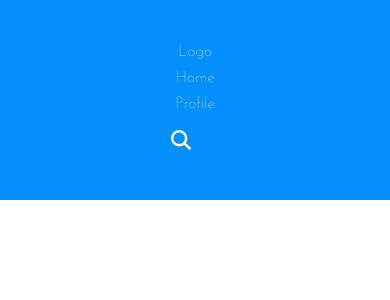
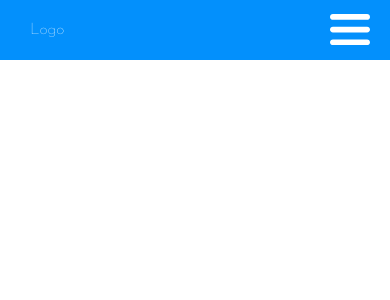
Before and after one commit to IvanKalinic/travel-advisor, a React (Create React App) app: page / in a window 390 px wide. Shown: the top 300 px of the page. Built offline with nearby package versions, Linux system fonts and the light colour scheme.

Commit message:
Created responsive navbar with search and linked to routes

```diff
--- a/package.json
+++ b/package.json
@@ -12,6 +12,7 @@
     "node-sass": "^6.0.1",
     "react": "^17.0.2",
     "react-dom": "^17.0.2",
+    "react-router-dom": "^5.2.0",
     "react-scripts": "4.0.3",
     "web-vitals": "^1.1.2"
   },
--- a/src/App.js
+++ b/src/App.js
@@ -1,21 +1,10 @@
 import "./App.scss";
-
-import Navbar from "./components/Navbar";
-import List from "./components/List";
-import Map from "./components/Map";
+import Routes from "./routes";
 
 const App = () => {
   return (
     <>
-      <Navbar />
-      <div className="flex-container">
-        <div>
-          <List />
-        </div>
-        <div className="map">
-          <Map />
-        </div>
-      </div>
+      <Routes />
     </>
   );
 };
--- a/src/assets/icons/index.js
+++ b/src/assets/icons/index.js
@@ -15,3 +15,39 @@ export const SearchIcon = (props) => {
     </svg>
   );
 };
+
+export const Bars = (props) => {
+  return (
+    <svg
+      fill="#ffffff"
+      xmlns="http://www.w3.org/2000/svg"
+      x="0px"
+      y="0px"
+      viewBox="0 0 122.88 95.95"
+      xmlSpace="preserve"
+      {...props}
+    >
+      <path
+        d="M8.94 0h105c4.92 0 8.94 4.02 8.94 8.94s-4.02 8.94-8.94 8.94h-105C4.02 17.88 0 13.86 0 8.94S4.02 0 8.94 0zm0 78.07h105c4.92 0 8.94 4.02 8.94 8.94s-4.02 8.94-8.94 8.94h-105C4.02 95.95 0 91.93 0 87.01s4.02-8.94 8.94-8.94zm0-39.04h105c4.92 0 8.94 4.02 8.94 8.94s-4.02 8.94-8.94 8.94h-105C4.02 56.91 0 52.89 0 47.97c0-4.91 4.02-8.94 8.94-8.94z"
+        fillRule="evenodd"
+        clipRule="evenodd"
+      />
+    </svg>
+  );
+};
+
+export const CloseIcon = (props) => {
+  return (
+    <svg
+      fill="white"
+      xmlns="http://www.w3.org/2000/svg"
+      width="30px"
+      height="30px"
+      viewBox="0 0 348.333 348.334"
+      xmlSpace="preserve"
+      {...props}
+    >
+      <path d="M336.559 68.611L231.016 174.165l105.543 105.549c15.699 15.705 15.699 41.145 0 56.85-7.844 7.844-18.128 11.769-28.407 11.769-10.296 0-20.581-3.919-28.419-11.769L174.167 231.003 68.609 336.563c-7.843 7.844-18.128 11.769-28.416 11.769-10.285 0-20.563-3.919-28.413-11.769-15.699-15.698-15.699-41.139 0-56.85l105.54-105.549L11.774 68.611c-15.699-15.699-15.699-41.145 0-56.844 15.696-15.687 41.127-15.687 56.829 0l105.563 105.554L279.721 11.767c15.705-15.687 41.139-15.687 56.832 0 15.705 15.699 15.705 41.145.006 56.844z" />
+    </svg>
+  );
+};
--- /dev/null
+++ b/src/components/Error/index.js
@@ -0,0 +1,7 @@
+import React from "react";
+
+const Error = () => {
+  return <div></div>;
+};
+
+export default Error;
--- a/src/components/Navbar/index.js
+++ b/src/components/Navbar/index.js
@@ -1,18 +1,76 @@
-import React, { useState } from "react";
+import React, { useRef, useState, useEffect, useCallback } from "react";
 import "./index.scss";
 import { Autocomplete } from "@react-google-maps/api";
-import { SearchIcon } from "../../assets/icons/index";
+import { Bars, CloseIcon, SearchIcon } from "../../assets/icons/index";
+import { navs } from "../../const";
+import { Link } from "react-router-dom";
 
 const Navbar = () => {
-  const [click, setClick] = useState(false);
+  const [isOpen, setIsOpen] = useState(false);
+  const [currentTab, setCurrentTab] = useState("Home");
+  const ref = useRef();
+
+  const toggle = useCallback(() => {
+    setIsOpen(!isOpen);
+  }, [isOpen]);
+
+  useEffect(() => {
+    const handleResize = () => {
+      if (window.innerWidth > 730) {
+        setIsOpen(false);
+      }
+    };
+    window.addEventListener("resize", handleResize);
+    return () => {
+      window.removeEventListener("resize", handleResize);
+    };
+  });
+
+  useEffect(() => {
+    const onBodyClicked = (event) => {
+      if (ref.current && ref.current.contains(event.target)) {
+        return;
+      }
+      if (isOpen && event.target.tagName.toUpperCase() == "INPUT") {
+        return;
+      } else {
+        toggle();
+      }
+      if (!isOpen) {
+        return;
+      }
+    };
+
+    document.body.addEventListener("click", onBodyClicked, { capture: true });
+
+    return () => {
+      document.body.removeEventListener("click", onBodyClicked);
+    };
+  }, [isOpen, toggle]);
 
   return (
-    <div className="navbar-container">
-      <div className="logo">Logo</div>
-      <div class="menu-container">
+    <div className={!isOpen ? "navbar-container" : "navbar-container ham"}>
+      <div>
+        <Link className="logo" to="/">
+          Logo
+        </Link>
+      </div>
+      <div className={!isOpen ? "menu-container" : "hamburger"}>
         <ul>
-          <li>Home</li>
-          <li>Profile</li>
+          {navs.map((nav, index) => {
+            return (
+              <li>
+                <Link
+                  to={nav.path}
+                  className={nav.name === currentTab ? "tabs active" : "tabs"}
+                  key={index}
+                  onClick={() => setCurrentTab(nav.name)}
+                >
+                  {nav.name}
+                </Link>
+              </li>
+            );
+          })}
         </ul>
       </div>
       <div className="searchbar-container">
@@ -21,6 +79,9 @@ const Navbar = () => {
           <SearchIcon />
         </div>
       </div>
+      <div className="menu-bars" ref={ref}>
+        {!isOpen ? <Bars onClick={toggle} /> : <CloseIcon onClick={toggle} />}
+      </div>
     </div>
   );
 };
--- a/src/components/Navbar/index.scss
+++ b/src/components/Navbar/index.scss
@@ -1,10 +1,3 @@
-// title: {
-//     display: 'none',
-//     [theme.breakpoints.up('sm')]: {
-//       display: 'block',
-//     },
-//   },
-
 $theme-background: #0390fc;
 $theme-color: white;
 
@@ -22,13 +15,51 @@ $theme-color: white;
   z-index: 1;
 }
 .menu-container {
+  display: flex;
+  align-items: center;
+  ul {
+    position: absolute;
+    top: 22px;
+    left: calc(100% / 2 - 80px);
+  }
   li {
     display: inline-block;
     margin: 0 10px;
+    list-style: none;
+    line-height: 16px;
   }
 }
+.ham {
+  padding-top: 20px;
+  display: flex;
+  flex-direction: column;
+  height: 200px;
+  justify-content: center;
+}
+.hamburger {
+  margin-top: 5px;
+  ul {
+    display: flex;
+    flex-direction: column;
+  }
+  li {
+    display: block;
+    text-align: center;
+    margin: 5px 0;
+  }
+}
+.tabs {
+  text-decoration: none;
+  color: white;
+  margin: 0 10px;
+}
+.tabs:hover {
+  color: darkblue;
+}
+.active {
+  color: darkblue;
+}
 .searchbar-container {
-  position: realtive;
   margin-right: 20px;
   display: flex;
   align-items: center;
@@ -57,31 +88,48 @@ $theme-color: white;
   height: 40px;
   cursor: pointer;
 }
-
+.logo {
+  color: white;
+}
 @media screen and (max-width: 730px) {
-  .navbar-container {
-    padding: 0;
-    flex-direction: column;
-    height: 200px;
-    justify-content: center;
-  }
-  .menu-container li {
-    display: block;
-    text-align: center;
-    margin: 10px 0;
+  // .navbar-container {
+  //   padding: 0;
+  //   flex-direction: column;
+  //   height: 200px;
+  //   justify-content: center;
+  // }
+  .menu-container ul {
+    display: none;
   }
   .icon {
     position: absolute;
-    right: 46%;
-    top: 130px;
+    right: calc(50% - 27px);
+    top: 140px;
     cursor: pointer;
   }
   .searchbar-container {
+    margin-top: 5px;
     &:hover {
       .icon {
-        right: 23%;
+        right: calc((100% - 320px) / 2);
         transition: 0.4s;
       }
     }
   }
 }
+
+.menu-bars {
+  display: none;
+
+  @media screen and (max-width: 730px) {
+    background-size: contain;
+    height: 40px;
+    width: 40px;
+    cursor: pointer;
+    position: absolute;
+    top: 0;
+    right: 0;
+    transform: translate(-50%, 35%);
+    display: block;
+  }
+}
--- /dev/null
+++ b/src/const/index.js
@@ -0,0 +1,10 @@
+export const navs = [
+  {
+    path: "/profile",
+    name: "Profile",
+  },
+  {
+    path: "/about",
+    name: "About",
+  },
+];
--- /dev/null
+++ b/src/routes/index.js
@@ -0,0 +1,19 @@
+import React from "react";
+import { BrowserRouter as Router, Switch, Route } from "react-router-dom";
+import Map from "../components/Map";
+import Navbar from "../components/Navbar";
+import Error from "../components/Error";
+
+const Routes = () => {
+  return (
+    <Router>
+      <Navbar />
+      <Switch>
+        <Route exact path="/" component={Map} />
+        <Route path="*" component={Error} />
+      </Switch>
+    </Router>
+  );
+};
+
+export default Routes;
```
Also changed, not shown: 1 other file (tests, documents, lock files or other folders).
